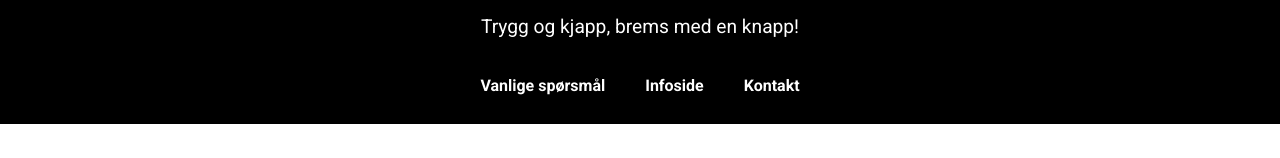
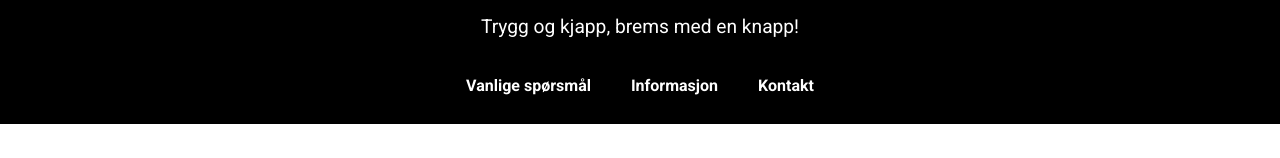
Before and after one commit to Skibremsn/Nettside-nr.-3, a plain HTML site: page index.html in a window 1280 px wide. Shown: the part 189-347 px from the top of the page. Drawn offline with Linux system fonts and the light colour scheme.

Commit message:
Update index.html

```diff
--- a/index.html
+++ b/index.html
@@ -182,7 +182,7 @@
         <p>Trygg og kjapp, brems med en knapp!</p>
         <nav>
             <a href="faq.html">Vanlige spørsmål</a>
-            <a href="infoside.html">Infoside</a>
+            <a href="infoside.html">Informasjon</a>
             <a href="kontakt.html">Kontakt</a>
         </nav>
     </header>
```
